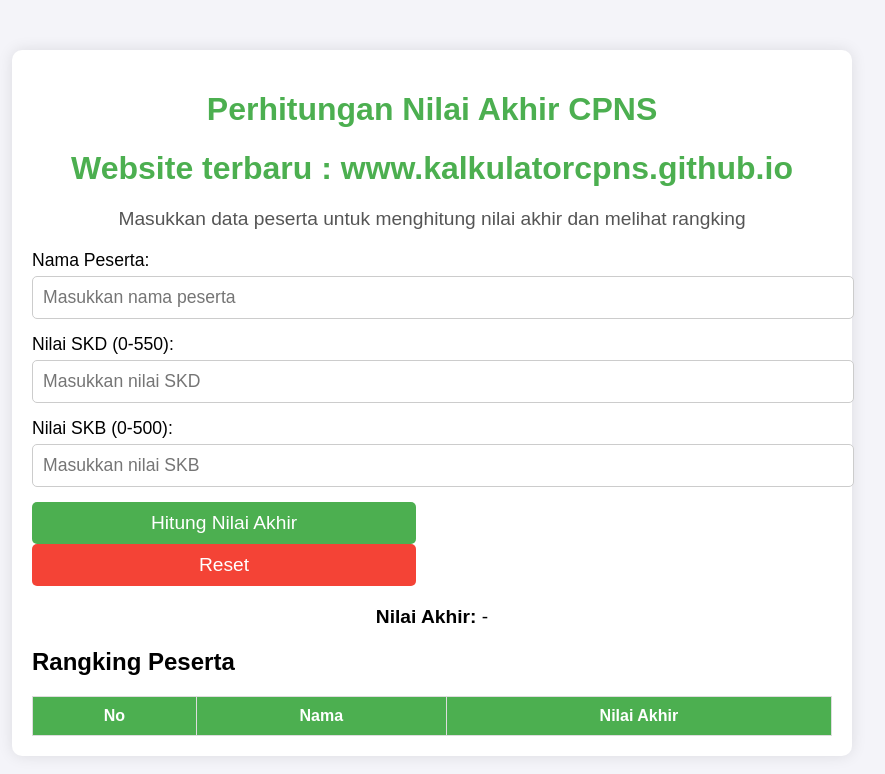
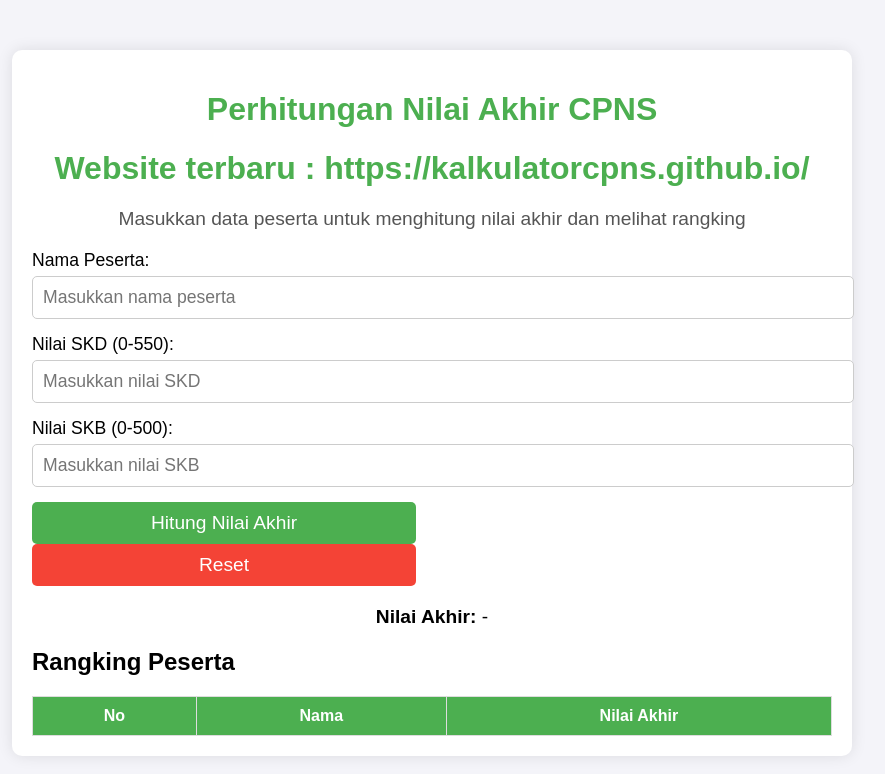
Before and after one commit to damarwulan0012/damarwulan0012.github.io, a plain HTML site: page index.html in a window 1280 px wide. Shown: the whole page, without its empty margins (208-1093 px from the left). Drawn offline with Linux system fonts and the light colour scheme.

Commit message:
Update index.html

```diff
--- a/index.html
+++ b/index.html
@@ -11,7 +11,7 @@
   <div class="container">
     <header>
       <h1>Perhitungan Nilai Akhir CPNS</h1>
-      <h1>Website terbaru : www.kalkulatorcpns.github.io </h1>
+      <h1>Website terbaru : https://kalkulatorcpns.github.io/ </h1>
       <p>Masukkan data peserta untuk menghitung nilai akhir dan melihat rangking</p>
     </header>
 
```
